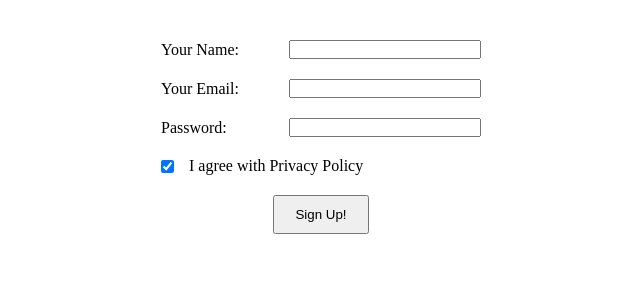
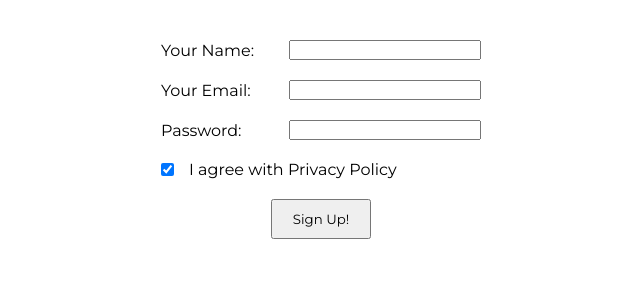
Before and after one commit to MMadejsza/React_Simple_Form_Validation_Example, a React (Create React App) app: page / in a window 1280 px wide. Shown: the top 300 px of the page, without its empty margins (319-959 px from the left). Built offline with nearby package versions, Linux system fonts and the light colour scheme.

Commit message:
Montserrat added

```diff
--- a/public/index.html
+++ b/public/index.html
@@ -7,7 +7,9 @@
 		<meta name="theme-color" content="#000000" />
 		<meta name="description" content="Web site created using create-react-app" />
 		<link rel="apple-touch-icon" href="%PUBLIC_URL%/logo192.png" />
-		<title>React App</title>
+
+		<link href="https://fonts.googleapis.com/css?family=Montserrat" rel="stylesheet" />
+		<title>Form Validation</title>
 	</head>
 	<body>
 		<noscript>You need to enable JavaScript to run this app.</noscript>
--- a/src/App.css
+++ b/src/App.css
@@ -2,6 +2,7 @@
 	margin: 0;
 	padding: 0;
 	box-sizing: border-box;
+	font-family: 'Montserrat';
 }
 
 form {
```
